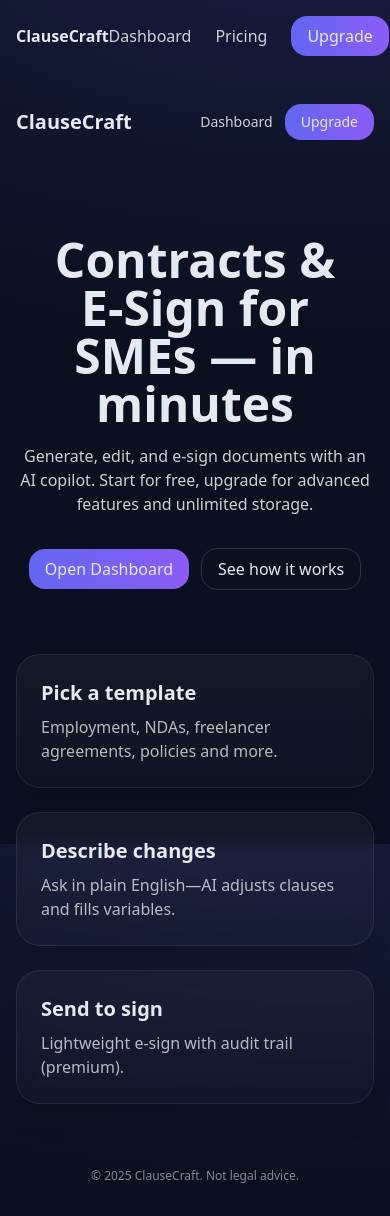
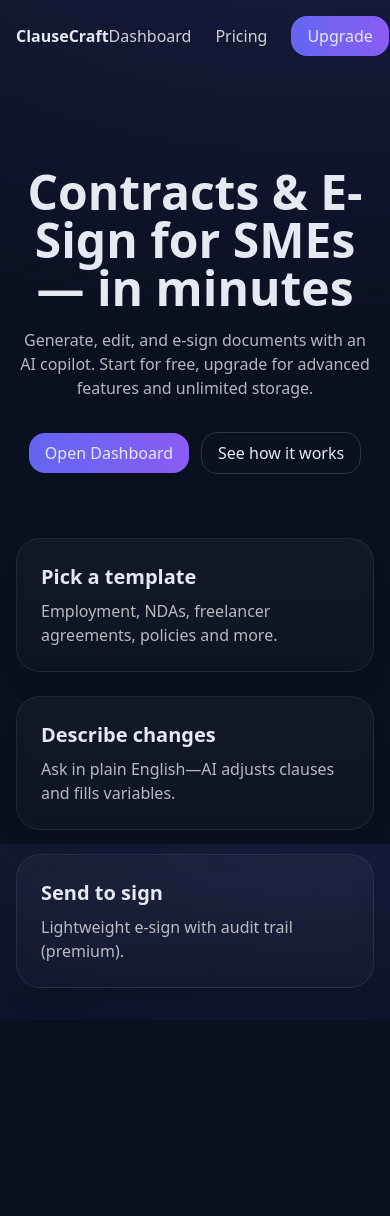
Before and after one commit to OnlyTheBr8ve/legal-saas-starter, a Next.js app: page / in a window 390 px wide. After the commit the page ends 1020 px from the top, so only its background shows below. Built offline with nearby package versions, Linux system fonts and the light colour scheme.

Commit message:
Update page header.tsx

```diff
--- a/app/page.tsx
+++ b/app/page.tsx
@@ -1,38 +1,42 @@
-
-import Link from "next/link";
-import Navbar from "@/components/Navbar";
-
 export default function Home() {
   return (
     <main>
-      <Navbar />
       <section className="text-center py-16">
-        <h1 className="text-5xl font-bold mb-4">Contracts & E‑Sign for SMEs — in minutes</h1>
-        <p className="text-white/80 max-w-2xl mx-auto mb-8">
-          Generate, edit, and e‑sign documents with an AI copilot. Start for free, upgrade for advanced features and unlimited storage.
+        <h1 className="text-5xl font-extrabold mb-4">
+          Contracts & E-Sign for SMEs — in minutes
+        </h1>
+        <p className="text-white/70 max-w-2xl mx-auto mb-8">
+          Generate, edit, and e-sign documents with an AI copilot. Start for free,
+          upgrade for advanced features and unlimited storage.
         </p>
         <div className="flex items-center justify-center gap-3">
-          <Link href="/dashboard" className="btn">Open Dashboard</Link>
-          <a href="#how" className="px-4 py-2 rounded-2xl border border-white/15">See how it works</a>
+          <a href="/dashboard" className="btn">Open Dashboard</a>
+          <a href="/pricing" className="px-4 py-2 rounded-2xl border border-white/15">
+            See how it works
+          </a>
         </div>
       </section>
 
-      <section id="how" className="grid md:grid-cols-3 gap-6">
-        {[
-          { title: "Pick a template", desc: "Employment, NDAs, freelancer agreements, policies and more." },
-          { title: "Describe changes", desc: "Ask in plain English—AI adjusts clauses and fills variables." },
-          { title: "Send to sign", desc: "Lightweight e‑sign with audit trail (premium)." },
-        ].map((c, i) => (
-          <div key={i} className="card">
-            <h3 className="text-xl font-semibold mb-2">{c.title}</h3>
-            <p className="text-white/70">{c.desc}</p>
-          </div>
-        ))}
+      <section className="grid md:grid-cols-3 gap-6">
+        <div className="card">
+          <h3 className="text-xl font-semibold mb-2">Pick a template</h3>
+          <p className="text-white/70">
+            Employment, NDAs, freelancer agreements, policies and more.
+          </p>
+        </div>
+        <div className="card">
+          <h3 className="text-xl font-semibold mb-2">Describe changes</h3>
+          <p className="text-white/70">
+            Ask in plain English—AI adjusts clauses and fills variables.
+          </p>
+        </div>
+        <div className="card">
+          <h3 className="text-xl font-semibold mb-2">Send to sign</h3>
+          <p className="text-white/70">
+            Lightweight e-sign with audit trail (premium).
+          </p>
+        </div>
       </section>
-
-      <footer className="mt-16 text-center text-xs text-white/50">
-        © {new Date().getFullYear()} ClauseCraft. Not legal advice.
-      </footer>
     </main>
   );
 }
```
